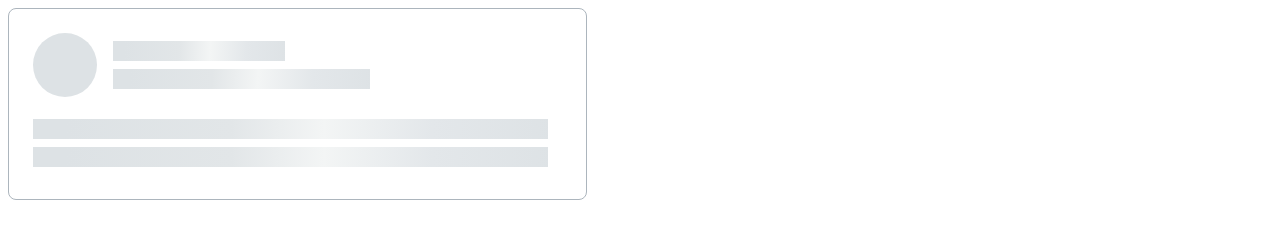
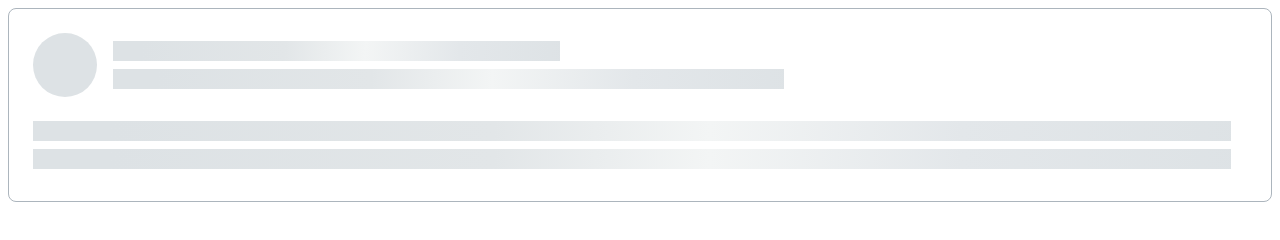
Before and after one commit to js-tasks-ru/htmlcss-20220317_konstantin-cherepanov, a website: page 04-lection2/02-skeleton/index.html in a window 1280 px wide. Drawn offline with Linux system fonts and the light colour scheme.

Commit message:
change solution for 04-lection2-02 task

```diff
--- a/04-lection2/02-skeleton/index.html
+++ b/04-lection2/02-skeleton/index.html
@@ -11,9 +11,9 @@
     <div class="skeleton">
         <div class="skeleton__top">
             <div class="skeleton__avatar"></div>
-            <div class="skeleton__body">
-                <div class="skeleton__title skeleton__title_line1"></div>
-                <div class="skeleton__title skeleton__title_line2"></div>
+            <div class="skeleton__title">
+                <div class="skeleton__line skeleton__line_40"></div>
+                <div class="skeleton__line skeleton__line_60"></div>
             </div>
         </div>
         <div class="skeleton__bottom">
--- a/04-lection2/02-skeleton/skeleton.css
+++ b/04-lection2/02-skeleton/skeleton.css
@@ -1,6 +1,4 @@
 .skeleton {
-    width: 579px;
-    height: 192px;
     background: var(--whtie);
     border: 1px solid var(--grey-3);
     box-sizing: border-box;
@@ -11,43 +9,41 @@
     padding: 24px 40px 32px 24px;
 }
 
+.skeleton__top {
+    display: flex;
+    flex-direction: row;
+    margin-bottom: 24px;
+}
+
+.skeleton__title,
+.skeleton__bottom {
+    display: flex;
+    flex-direction: column;
+    justify-content: center;
+    width: 100%;
+    gap: 8px;
+}
+
 .skeleton__avatar {
     display: block;
     width: 64px;
     height: 64px;
-    margin-right: 8px;
+    min-width: 64px;
+    margin-right: 16px;
     border-radius: 32px;
     background-color: var(--grey-2);
 }
 
-.skeleton__title {
+.skeleton__line {
     width: 100%;
-    height: 20px;
-    margin: 8px;
-    background: linear-gradient(92.51deg, var(--grey-2) 6.44%, #E2E6E8 38.47%, #F3F5F5 56.48%, #E3E7EA 77.5%, var(--grey-2) 102.52%)
-}
-
-.skeleton__title_line1 {
-    width: 172px;
-}
-
-.skeleton__title_line2 {
-    width: 257px;
-}
-
-.skeleton__top {
-    display: flex;
-    flex-direction: row;
-}
-
-.skeleton__bottom {
-    display: flex;
-    flex-direction: column;
-    gap: 8px;
-}
-
-.skeleton__line {
-    width: 515px;
     height: 20px;
     background: linear-gradient(92.51deg, var(--grey-2) 6.44%, #E2E6E8 38.47%, #F3F5F5 56.48%, #E3E7EA 77.5%, var(--grey-2) 102.52%);
 }
+
+.skeleton__line_40 {
+    width: 40%;
+}
+
+.skeleton__line_60 {
+    width: 60%;
+}
```
